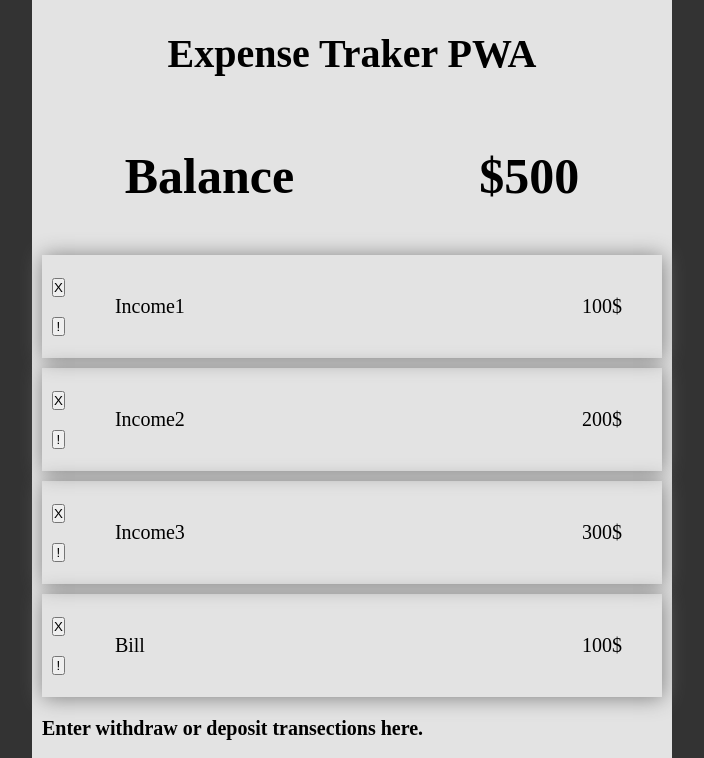
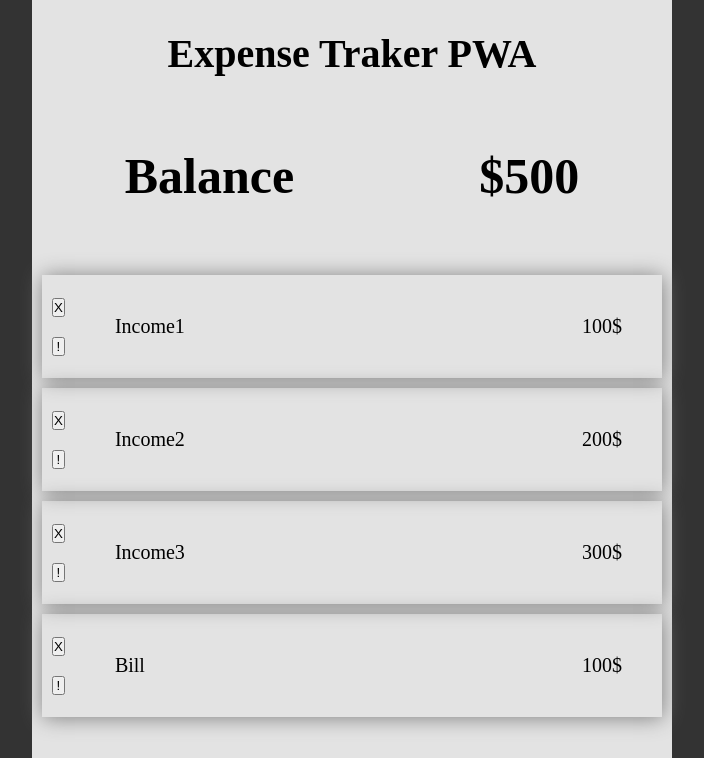
Before and after one commit to hamzakhalidbhutta/Expenses-Tracker-pwa, a React (Create React App) app: page / in a window 1280 px wide. Shown: the top 758 px of the page, without its empty margins (288-992 px from the left). Built offline with nearby package versions, Linux system fonts and the light colour scheme.

Commit message:
List empty indicator added

```diff
--- a/src/Components/Transections.tsx
+++ b/src/Components/Transections.tsx
@@ -14,7 +14,12 @@ const Transections = (): JSX.Element => {
 
   return (
     <div className="transections">
-      {context.transections.map((v: any, i: any) => {
+      {
+      (context.transections.length <= 0)?
+      <h3>No Transion History Found!!!</h3>
+      :
+
+      context.transections.map((v: any, i: any) => {
         return (
           <Card
             key={i}
--- a/src/Scss/partials/_transections.scss
+++ b/src/Scss/partials/_transections.scss
@@ -1,5 +1,9 @@
 .transections {
   font-size: 2rem;
   width: 100%;
-
+  text-align: center;
+  margin: 2rem 0;
+  h3{
+    font-size: 3rem ;
+  }
 }
```
